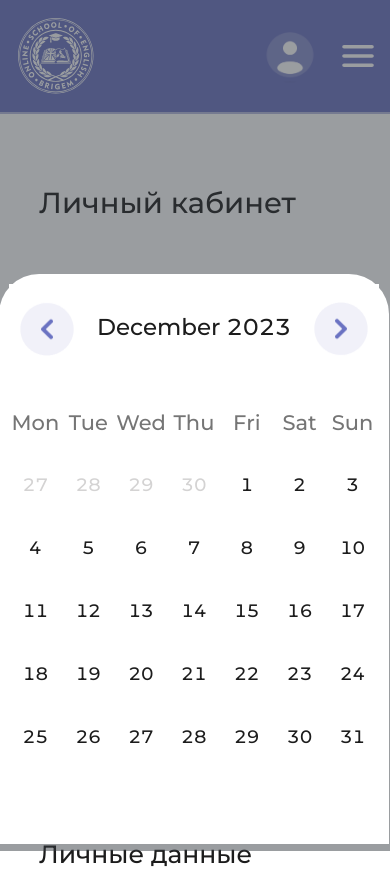
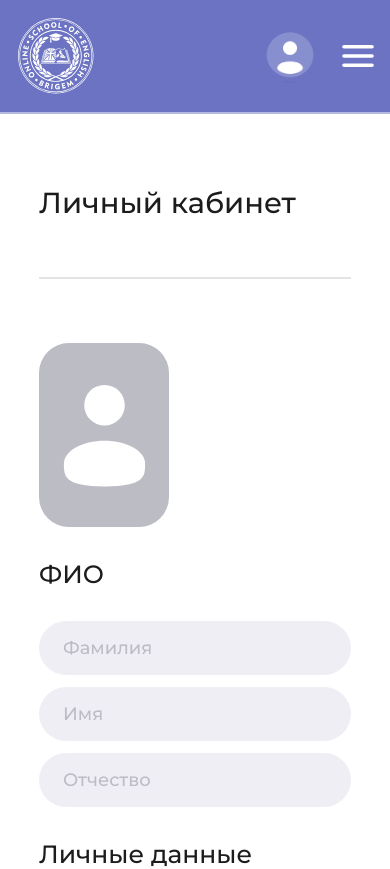
Before and after one commit to fedas25/react_capitalschool, a React app: page / in a window 390 px wide. Shown: the top 869 px of the page. Built offline with nearby package versions, Linux system fonts and the light colour scheme.

Commit message:
adapted calendar for mobile devices

```diff
--- a/src/components/MobileCalendar.jsx
+++ b/src/components/MobileCalendar.jsx
@@ -1,14 +1,17 @@
 import React from 'react'
+import { useState } from 'react';
 import styled from 'styled-components';
-import { useState } from 'react';
+import {format} from "date-fns"
+import {ru} from "date-fns/locale"
 import Calendar from 'react-calendar';
 import 'react-calendar/dist/Calendar.css';
 import arrow from "../assets/arrowCalendar.png"
+import crossExit from "./../assets/CrossExit.svg"
 import DarkenedBackground from './DarkenedBackground';
 
 const CalendarContainer = styled.div`
   background-color: #fff;
-  padding: 10px;
+  padding: 40px 24px;
   width: 100vw;
   bottom: 0px;
   border-radius: 40px 40px 0px 0px;
@@ -21,7 +24,6 @@
 
   .react-calendar {
     width: 100%;
-    height: 550px;
     background: white;
     border: none;
     line-height: 1;
@@ -105,10 +107,6 @@
   color: #1C1C1C;
 }
 
-.react-calendar__tile--active:enabled:hover,
-.react-calendar__tile--active:enabled:focus {
-  background-color: transparent;
-}
 
 .react-calendar--selectRange .react-calendar__tile--hover {
   background-color: transparent;
@@ -116,6 +114,10 @@
 .react-calendar__navigation button:disabled {
   background-color: transparent;
 }
+
+
+
+
 
 .react-calendar__navigation button:enabled:hover,
 .react-calendar__navigation button:enabled:focus {
@@ -133,10 +135,6 @@
   background-color: transparent;
 }
 
-.react-calendar__navigation button:enabled:hover,
-.react-calendar__navigation button:enabled:focus {
-  background-color: transparent;
-}
 
 abbr[title] {
   text-decoration: none;
@@ -185,25 +183,32 @@
 }
 
 .react-calendar__month-view__days__day{
-  padding: 22.5px 12px;
+  padding: 15px 12px;
+  margin: 7.5px 0;
+}
+
+/* ВОТ ОНО АКТИВНЫЙ ЦВЕТ ПРИ НАЖАТИИ */
+.react-calendar__tile--active:enabled:hover,
+.react-calendar__tile--active:enabled:focus {
+  background-color: transparent;
 }
 
 .losos {
     background-color: rgba(89, 196, 229, 0.10);
     color: #59C4E5;
-    border-radius: 40%;
+    border-radius: 100%;
 }
 
 .karp {
     background-color: rgba(107, 115, 194, 0.10);
     color: #6B73C2;
-    border-radius: 40%;
+    border-radius: 100%;
 }
 
 .okyn {
     background-color: rgba(255, 144, 144, 0.10);
     color: #FF9090;
-    border-radius: 40%;
+    border-radius: 100%;
 }
 
 
@@ -212,13 +217,13 @@
 .pivas {
   background-color: rgba(215, 147, 227, 0.5);
   color: #D793E3;
-  border-radius: 40%;
+  border-radius: 100%;
 }
 
 .pivas:enabled:focus {
     background-color: rgba(215, 147, 227, 0.5) !important;
     color: #D793E3;
-    border-radius: 40%;
+    border-radius: 100%;
 }
 /* чтобы при нажатии цвет не исчезал */
 
@@ -227,8 +232,10 @@
 }
 
 `;
+
+
 // разные календари для отображения записей/отображения свободных дней
-export default function MobileCalendar({ main = null, handlerDay = () => { }, className }) {
+export default function MobileCalendar({ main = null, handlerDay = () => { }, viewingDetails, outputHandler = () => { }, className }) {
 
     // сделать чтобы календарь просто получал данные и отображал их в днях
     // и имел 1 обработчик на нажатие на плитку дня
@@ -238,9 +245,10 @@
     const [value, onChange] = useState(new Date());
 
     function formatSelectedDate({ activeStartDate, date, view }) {
-        const dateSessions = [{ date: "2023-11-04", color: "losos" },
-        { date: "2023-11-08", color: "karp" },
-        { date: "2023-11-12", color: "okyn" }];
+        const dateSessions = [
+        { date: "2023-12-13", color: "losos" },
+        { date: "2023-12-01", color: "karp" },
+        { date: "2023-12-22", color: "okyn" }];
 
         const formatDateSessions = dateSessions.map((dateSessions) => new Date(dateSessions.date).toDateString());
 
@@ -255,7 +263,7 @@
     }
 
     function formatSelectedDateTeacher({ activeStartDate, date, view }) {
-        const dateSessions = ["2023-11-04", "2023-11-08", "2023-11-12"];
+        const dateSessions = ["2023-12-04", "2023-12-08", "2023-12-12"];
 
         const formatDateSessions = dateSessions.map((date) => new Date(date).toDateString());
 
@@ -272,10 +280,12 @@
         return "locked"
     }
 
+
+
     function ViewMoreDetails(value, event) {
         const dateDay = new Date(value);
 
-        const dateSessions = ["2023-11-04", "2023-11-08", "2023-11-12"];
+        const dateSessions = ["2023-12-01"];
         const formatDateSessions = dateSessions.map((date) => new Date(date).toDateString());
 
         const indexDay = formatDateSessions.indexOf(dateDay.toDateString());
@@ -304,13 +314,16 @@
     return (
         <DarkenedBackground>
             <CalendarContainer className={className}>
+            <CrossExit src={crossExit} onClick={outputHandler}/>
                 <Calendar
                     onChange={onChange}
                     value={value}
                     tileContent={({ date, view }) => ('')}
-                    onClickDay={record}
+                    onClickDay={viewingDetails ? ViewMoreDetails : record}
                     tileClassName={main ? formatSelectedDate : formatSelectedDateTeacher}
-                    // formatYear={(locale, date) => ""}
+
+                    formatMonthYear={ (locale, date) => format(date, "LLLL", {locale: ru}) }
+
                     view="month"
                     prev2Label={null}
                     next2Label={null}
@@ -323,8 +336,16 @@
 }
 
 const Img = styled.img`
-  height: 64px;
-  width: 64px;
+  height: 48px;
+  width: 48px;
   cursor: pointer;
   ${props => props.left ? "transform: rotate(180deg);" : null}
 `;
+
+const CrossExit = styled.img`
+  position: absolute;
+  width: 48px;
+  height: 48px;
+  right: 0px;
+  top: -56px;
+`;
--- a/src/pages/studentAccount/WorkingAreaCourse.jsx
+++ b/src/pages/studentAccount/WorkingAreaCourse.jsx
@@ -40,10 +40,12 @@
     }
 `;
 
-export default function PersonalData({ handlerDay, handlerRecord, handlerShowBuyingClasses }) {
+export default function PersonalData({ handlerDay, handlerRecord, handlerCalendar, handlerShowBuyingClasses }) {
     const isMobile = useMediaQuery({ query: '(max-width: 768px)' })
 
-    const [showTest, setShowTest] = useState(false)
+    const [showTest, setShowTest] = useState(false);
+
+    console.log(handlerCalendar);
 
     return (
         <>
@@ -52,7 +54,7 @@
             <ContainerContent>
                 <ListCardAccount>
                     <AdditionalActions>
-                        {isMobile && <img src={iconCalendar} alt="iconCalendar"/>}
+                        {isMobile && <img src={iconCalendar} alt="iconCalendar" onClick={handlerCalendar}/>}
                         <AddCourse />
                     </AdditionalActions>
 
--- a/src/pages/studentAccount/index.jsx
+++ b/src/pages/studentAccount/index.jsx
@@ -27,9 +27,6 @@
     `;
 
 export default function Main() {
-    const [IsDisplayRecordInformation, setIsDisplayRecordInformation] = useState(false)
-    function hideFullRecordInformation() { setIsDisplayRecordInformation(false) }
-    function ShowFullRecordInformation() { setIsDisplayRecordInformation(true) }
 
     const [IsDisplayRecord, setIsDisplayInformation] = useState(false)
     function hideFullRecord() { setIsDisplayInformation(false) }
@@ -39,9 +36,16 @@
     function hideBuyingClasses() { setIsBuyingClasses(false) }
     function ShowBuyingClasses() { setIsBuyingClasses(true) }
 
-    const [isViewRecords, setIsViewRecords] = useState(true)
-    function hideViewRecords() { setIsViewRecords(false) }
-    function ShowViewRecords() { setIsViewRecords(true) }
+
+
+
+    const [IsDisplayRecordInformation, setIsDisplayRecordInformation] = useState(false)
+    function hideFullRecordInformation() { setIsDisplayRecordInformation(false) }
+    function ShowFullRecordInformation() { setIsDisplayRecordInformation(true) }
+
+    const [isViewRecordsCalendar, setIsViewRecordsCalendar] = useState(false)
+    function hideViewRecordsCalendar() { setIsViewRecordsCalendar(false) }
+    function showViewRecordsCalendar() { setIsViewRecordsCalendar(true) }
 
     return (
         <>
@@ -59,13 +63,14 @@
                 <ContainerWorkingArea>
 
                     {/* {IsDisplayRecord ? <Recording handlerClick={hideFullRecord} /> : null}
+                    {IsBuyingClasses ? <BuyingClasses handlerClick={hideBuyingClasses} /> : null}
+                     */}
                     {IsDisplayRecordInformation ? <InformationAboutDay handlerClick={hideFullRecordInformation} /> : null}
-                    {IsBuyingClasses ? <BuyingClasses handlerClick={hideBuyingClasses} /> : null} */}
-                    {isViewRecords ? <MobileCalendar /> : null}
+                    {isViewRecordsCalendar ? <MobileCalendar main viewingDetails handlerDay={() => alert("я пятница синяя")} outputHandler={hideViewRecordsCalendar} /> : null}
 
                     <NavBarUserAccount student/>
                     <Routes>
-                        <Route path="/" element={<WorkingAreaCourse handlerShowBuyingClasses={ShowBuyingClasses} handlerDay={ShowFullRecordInformation} handlerRecord={ShowFullRecord} />} />
+                        <Route path="/" element={<WorkingAreaCourse handlerCalendar={showViewRecordsCalendar} handlerShowBuyingClasses={ShowBuyingClasses} handlerDay={ShowFullRecordInformation} handlerRecord={ShowFullRecord} />} />
                         <Route path="/record" element={<WorkingAreaRecord />} />
                         <Route path="/passed" element={<WorkingAreaPassed handlerShowBuyingClasses={ShowBuyingClasses}/>} />
                     </Routes>
```
Lines whose indentation alone changed are shown as unchanged.
